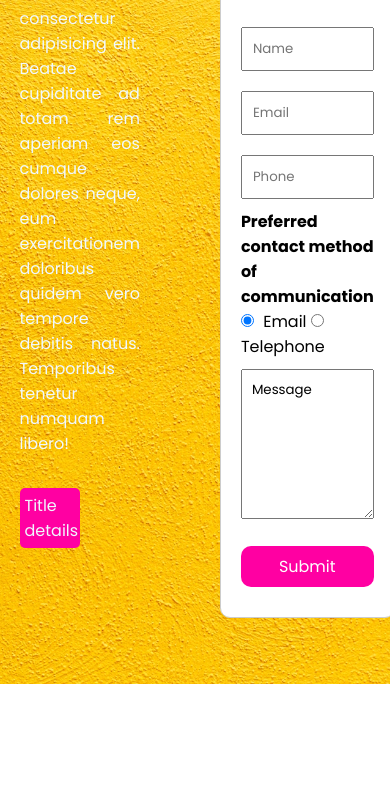
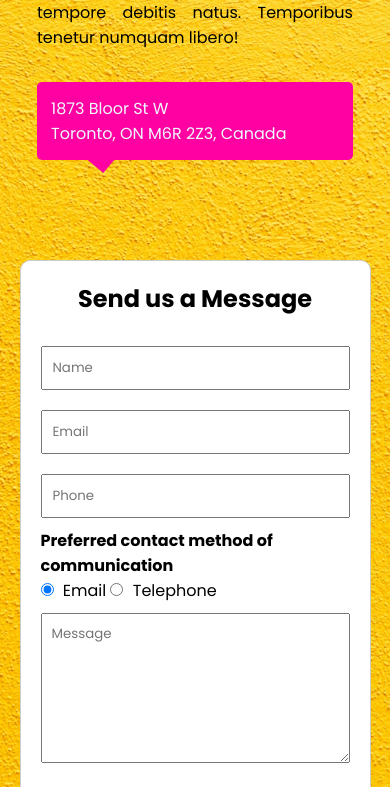
Before and after one commit to Sujan7Neupane/contact-us, a plain HTML site: page index.html in a window 390 px wide. Shown: the part 160-947 px from the top of the page. Before the commit the page ends 844 px from the top, so only its background shows below. Drawn offline with Linux system fonts and the light colour scheme; a web font is replaced by a local one.

Commit message:
add media query

```diff
--- a/index.html
+++ b/index.html
@@ -4,121 +4,7 @@
     <meta charset="UTF-8" />
     <meta name="viewport" content="width=device-width, initial-scale=1.0" />
     <title>Contact Us</title>
-    <!-- <link rel="stylesheet" href="style.css"> -->
-    <style>
-      @import url("https://fonts.googleapis.com/css2?family=Parkinsans:wght@300..800&family=Poppins:ital,wght@0,100;0,200;0,300;0,400;0,500;0,600;0,700;0,800;0,900;1,100;1,200;1,300;1,400;1,500;1,600;1,700;1,800;1,900&display=swap");
-
-      * {
-        margin: 0;
-        padding: 0;
-        box-sizing: border-box;
-        font-family: "Poppins", Arial, Helvetica, sans-serif;
-      }
-      html,
-      body {
-        height: 100%;
-        width: 100%;
-      }
-      #main-sec {
-        background-image: url(./images/back-img.avif);
-        height: 100vh;
-        background-position: center center;
-        background-repeat: no-repeat;
-        background-size: cover;
-
-        display: flex;
-        justify-content: center;
-        align-items: center;
-      }
-      .container {
-        width: 90%;
-        margin: 0 auto;
-      }
-
-      .content-wrapper {
-        display: flex;
-        width: 100%;
-        height: 100%;
-        gap: 5rem;
-      }
-
-      .contact-us-details {
-        color: aliceblue;
-        max-width: 40%;
-        display: flex;
-        flex-direction: column;
-        text-align: justify;
-      }
-
-      .location-div {
-        background-color: rgb(255, 0, 162);
-        margin-top: 2rem;
-        width: 50%;
-        border-radius: 5px;
-        padding: 5px;
-        position: relative;
-      }
-
-      .location-div::after {
-
-      }
-
-      .form-control {
-        display: flex;
-        flex-direction: column;
-        align-items: flex-start;
-        max-width: 600px;
-        margin: 20px auto;
-        padding: 20px;
-        border: 1px solid #ccc;
-        border-radius: 10px;
-        background-color: rgb(255, 255, 255);
-      }
-
-      /* CSS for forms*/
-      .form-title {
-        font-size: 24px;
-        margin-bottom: 20px;
-        text-align: center;
-      }
-
-      input[type="text"],
-      textarea,
-      button {
-        margin: 10px 0;
-        padding: 10px;
-        width: 100%;
-        box-sizing: border-box;
-      }
-
-      label.contact {
-        margin-top: 10px;
-        font-weight: bold;
-      }
-
-      input[type="radio"] {
-        margin-right: 5px;
-      }
-
-      button {
-        background-color: rgb(255, 0, 162);
-        color: white;
-        border: none;
-        cursor: pointer;
-        padding: 8px;
-        text-align: center;
-        font-size: 16px;
-        border-radius: 10px;
-      }
-
-      button:hover {
-        background-color: rgb(254, 0, 122);
-      }
-
-      textarea {
-        height: 150px;
-      }
-    </style>
+    <link rel="stylesheet" href="style.css" />
   </head>
   <body>
     <section id="main-sec">
@@ -133,8 +19,8 @@
               Temporibus tenetur numquam libero!
             </p>
             <div class="location-div">
-              <div class="location-title">Title</div>
-              <div class="location-details">details</div>
+              <div class="location-title">1873 Bloor St W</div>
+              <div class="location-details">Toronto, ON M6R 2Z3, Canada</div>
             </div>
             <!-- <div class="tip-location">A</div> -->
           </div>
@@ -166,7 +52,11 @@
                 </div>
 
                 <!-- Message Textarea -->
-                <textarea name="message" id="message">Message</textarea>
+                <textarea
+                  name="message"
+                  id="message"
+                  placeholder="Message"
+                ></textarea>
 
                 <!-- Submit Button -->
                 <button id="submit-button">Submit</button>
--- a/style.css
+++ b/style.css
@@ -1,17 +1,142 @@
-@import url('https://fonts.googleapis.com/css2?family=Parkinsans:wght@300..800&family=Poppins:ital,wght@0,100;0,200;0,300;0,400;0,500;0,600;0,700;0,800;0,900;1,100;1,200;1,300;1,400;1,500;1,600;1,700;1,800;1,900&display=swap');
+@import url("https://fonts.googleapis.com/css2?family=Parkinsans:wght@300..800&family=Poppins:ital,wght@0,100;0,200;0,300;0,400;0,500;0,600;0,700;0,800;0,900;1,100;1,200;1,300;1,400;1,500;1,600;1,700;1,800;1,900&display=swap");
 
-*{
+      * {
         margin: 0;
         padding: 0;
         box-sizing: border-box;
         font-family: "Poppins", Arial, Helvetica, sans-serif;
       }
-html , body{
+      html,
+      body {
         height: 100%;
         width: 100%;
       }
+      #main-sec {
+        background-image: url(./images/back-img.avif);
+        height: 100vh;
+        background-position: center center;
+        background-repeat: no-repeat;
+        background-size: cover;
 
-.container{
+        display: flex;
+        justify-content: center;
+        align-items: center;
+      }
+      .container {
         width: 90%;
         margin: 0 auto;
       }
+
+      .content-wrapper {
+        display: flex;
+        width: 100%;
+        height: 100%;
+        gap: 5rem;
+      }
+
+      .contact-us-details {
+        color: aliceblue;
+        max-width: 40%;
+        display: flex;
+        flex-direction: column;
+        text-align: justify;
+      }
+
+      .contact-us-details .main-title,
+      .contact-us-details .desc {
+        color: rgb(0, 0, 0);
+      }
+
+      .location-div {
+        background-color: rgb(255, 0, 162);
+        margin-top: 2rem;
+        width: 50%;
+        border-radius: 5px;
+        padding: 14px;
+        position: relative;
+      }
+
+      .location-div::after {
+        content: "";
+        width: 20px;
+        height: 20px;
+        background-color: rgb(255, 0, 162);
+        position: absolute;
+        transform: rotate(40deg);
+        bottom: -9px;
+        left: 55px;
+      }
+
+      .form-control {
+        display: flex;
+        flex-direction: column;
+        align-items: flex-start;
+        max-width: 600px;
+        margin: 20px auto;
+        padding: 20px;
+        border: 1px solid #ccc;
+        border-radius: 10px;
+        background-color: rgb(255, 255, 255);
+      }
+
+      /* CSS for forms*/
+      .form-title {
+        font-size: 24px;
+        margin-bottom: 20px;
+        text-align: center;
+      }
+
+      input[type="text"],
+      textarea,
+      button {
+        margin: 10px 0;
+        padding: 10px;
+        width: 100%;
+        box-sizing: border-box;
+      }
+
+      label.contact {
+        margin-top: 10px;
+        font-weight: bold;
+      }
+
+      input[type="radio"] {
+        margin-right: 5px;
+      }
+
+      button {
+        background-color: rgb(255, 0, 162);
+        color: white;
+        border: none;
+        cursor: pointer;
+        padding: 8px;
+        text-align: center;
+        font-size: 16px;
+        border-radius: 10px;
+      }
+
+      button:hover {
+        background-color: rgb(254, 0, 122);
+      }
+
+      textarea {
+        height: 150px;
+      }
+
+      @media (max-width: 768px) {
+        #main-sec {
+          height: auto;
+        }
+        .content-wrapper {
+          display: flex;
+          flex-direction: column;
+          justify-content: center;
+          align-items: center;
+        }
+        .contact-us-details {
+          min-width: 90%;
+        }
+        .location-div {
+          width: 100%;
+        }
+      }
```
Lines whose indentation alone changed are shown as unchanged.
